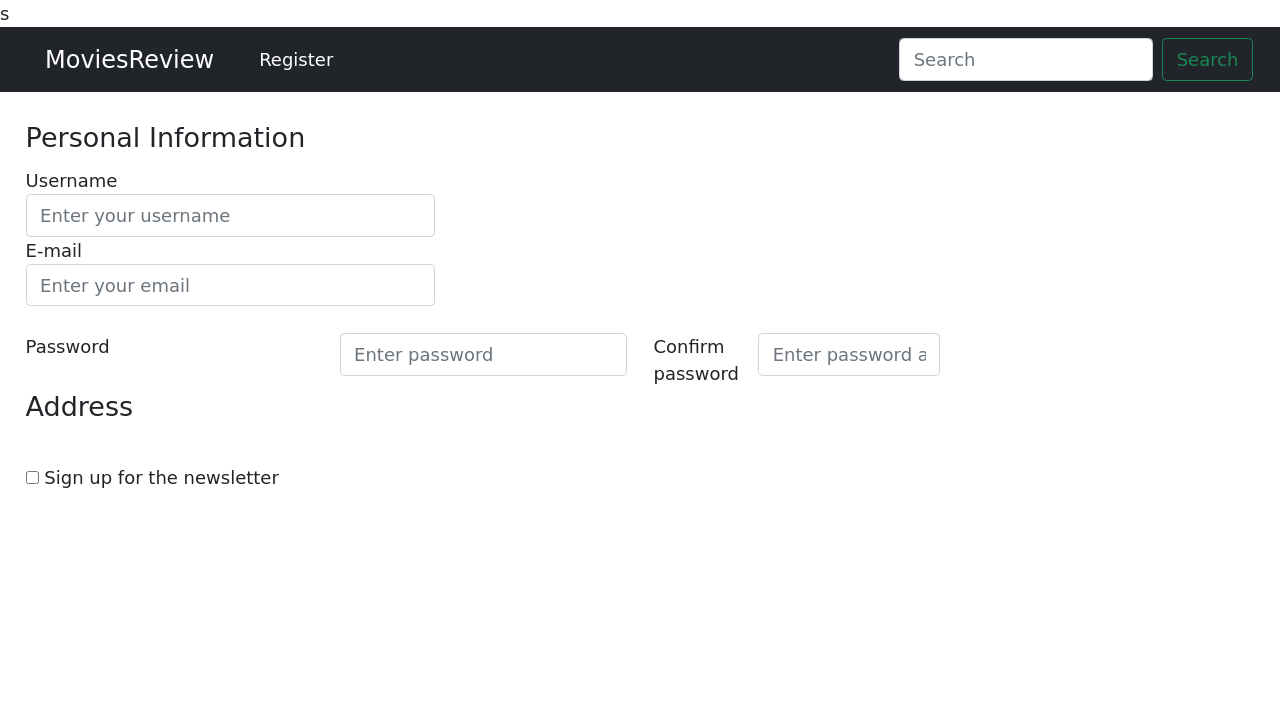
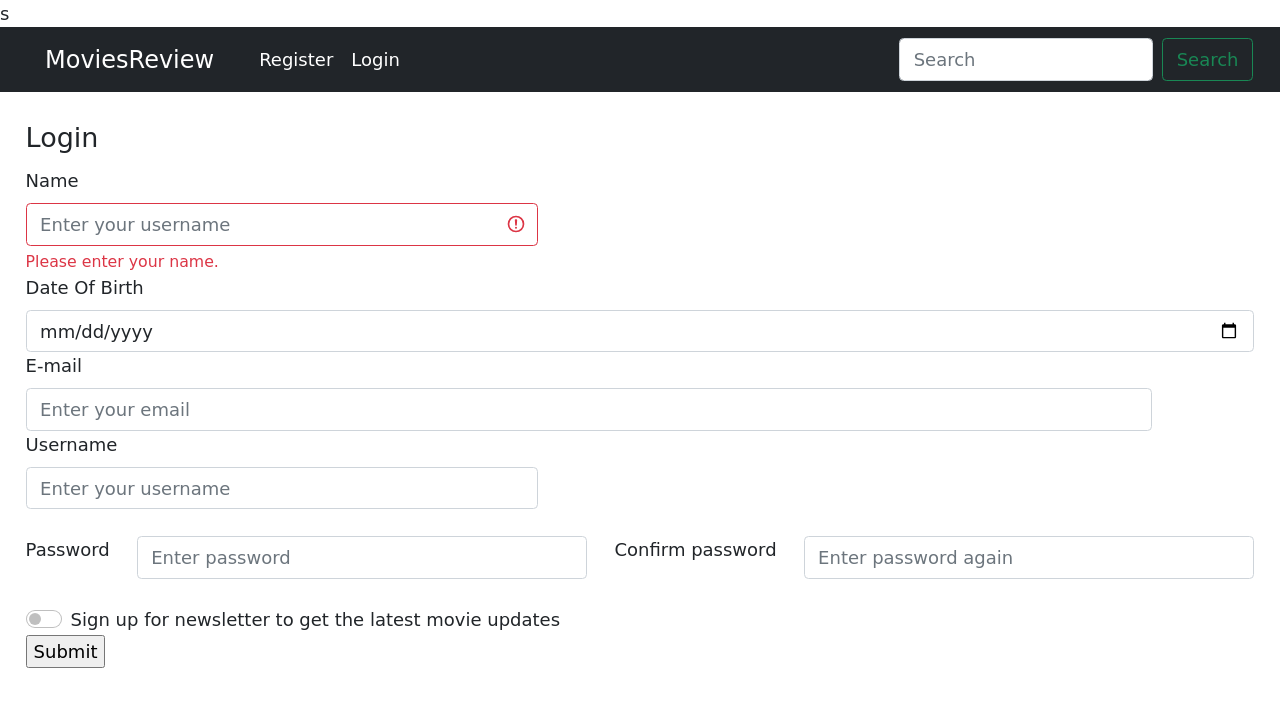
Before and after one commit to itisjustaisyah/GA-Movies, a PHP site: page /registration.php in a window 1280 px wide. Shown: the top 707 px of the page. Run offline with PHP 8.4, Linux system fonts and the light colour scheme; some libraries are stand-ins or nearby versions.

Commit message:
Completed registration, Movies; Added review php files (table, delete, doDelete, edit, doEdit), added login files

```diff
--- /dev/null
+++ b/doDeleteReview.php
@@ -0,0 +1 @@
+<?php
--- a/header.php
+++ b/header.php
@@ -15,6 +15,9 @@
                 <li class="nav-item">
                     <a class="nav-link active" href="registration.php">Register</a>
                 </li>
+                <li class="nav-item">
+                    <a class="nav-link active" href="login.php">Login</a>
+                </li>
             </ul>
             <form class="d-flex">
                 <input class="form-control me-2" type="search" placeholder="Search" aria-label="Search">
--- a/registration.php
+++ b/registration.php
@@ -11,57 +11,74 @@
 <body>s
 <?php include('header.php') ?>
 <div style="padding: 1px; padding: 2%">
-    <form>
+    <form class="needs-validation" action="doRegister.php" method="post">
         <fieldset>
-            <legend>Personal Information</legend>
+            <legend>Login</legend>
 
             <div class=>
-                <label class="col-md-4 " for="username">Username</label>
-                <div class="col-md-4 col">
-                    <input id="username" name="username" type="text" placeholder="Enter your username" class="form-control input-md" required="">
+                <label class="col-md-4 form-label" for="username">Name</label>
+                <div class="col-5">
+                    <input id="username" name="username" type="text" placeholder="Enter your username" class="form-control is-invalid" required>
+                    <div class="invalid-feedback">
+                        Please enter your name.
+                    </div>
+                </div>
+            </div>
+
+            <div>
+                <label class="col-md-4 form-label" for="DOB">Date Of Birth</label>
+                <div class="col-auto">
+                    <input id="DOB" name="DOB" type="date" class="form-control" required>
 
                 </div>
             </div>
 
             <div>
-                <label class="col-md-4" for="email">E-mail</label>
-                <div class="col-md-4">
-                    <input id="email" name="email" type="email" placeholder="Enter your email" class="form-control input-md" required="">
+                <label class="col-md-4 form-label" for="email">E-mail</label>
+                <div class="col-11">
+                    <input id="email" name="email" type="email" placeholder="Enter your email" class="form-control" required>
+                    <div class="invalid-feedback">
+                        Please enter a valid email
+                    </div>
+                </div>
+            </div>
 
+            <div>
+                <label class="col-md-4 form-label" for="username">Username</label>
+                <div class="col-5">
+                    <input id="username" name="username" type="text" placeholder="Enter your username" class="form-control" required>
+                    <div class="invalid-feedback">
+                        Please enter a valid username
+                    </div>
+                </div>
+            </div>
+
+            <br>
+            <div class="row">
+                <label class="col-sm-auto" for="password">Password</label>
+                <div class="col-sm">
+                    <input type="password" class="form-control" placeholder="Enter password" required>
+                    <div class="invalid-feedback">
+                        Enter a valid password
+                    </div>
+                </div>
+                <label class="col-sm-auto" for="password">Confirm password</label>
+                <div class="col-sm">
+                    <input type="password" class="form-control" placeholder="Enter password again" required>
+                    <div class="invalid-feedback">
+                       Password does not match
+                    </div>
                 </div>
             </div>
             <br>
-            <div class="row row-cols-1 row-cols-sm-4 d-flex flex-row justify-content-start">
-                <label class="col-1" for="password">Password</label>
-                <div class=col-sm-2">
-                    <input type="password" class="form-control" placeholder="Enter password">
-                </div>
-                <label class="col-sm-1" for="password">Confirm password</label>
-                <div class="col-sm-2">
-                    <input type="password" class="form-control" placeholder="Enter password again">
-                </div>
+            <div class="form-check form-switch">
+                <input class="form-check-input" type="checkbox" role="switch" id="newsletter">
+                <label class="form-check-label" for="newsletter">Sign up for newsletter to get the latest movie updates</label>
             </div>
 
 
+            <input type="submit" name="Register">
 
-
-
-        </fieldset>
-
-        <fieldset>
-            <legend>Address</legend>
-        </fieldset>
-
-
-        <div >
-            <label class="col-md-4" for="newsletter"></label>
-            <div class="col-md-4">
-                <label class="checkbox-inline" for="newsletter-0">
-                    <input type="checkbox" name="newsletter" id="newsletter-0" value="1">
-                    Sign up for the newsletter
-                </label>
-            </div>
-        </div>
 
     </form>
 </div>
--- a/styleSheets/style.css
+++ b/styleSheets/style.css
@@ -5,10 +5,6 @@
 
 }
 .movieBlock{
-    max-width: min-content;
-    padding: 16px;
     border: 3px blue solid;
     background: red;
-    margin: 16px;
-    justify-content: center;
 }
```
Also changed, not shown: deleteReview.php (added, +15 -0 lines), doEditReview.php (added, +15 -0 lines), doLogin.php (added, +15 -0 lines), doRegister.php (added, +15 -0 lines), editReview.php (added, +15 -0 lines), login.php (added, +45 -0 lines), movieReview.php (added, +57 -0 lines), movies.php (+48 -21 lines).
